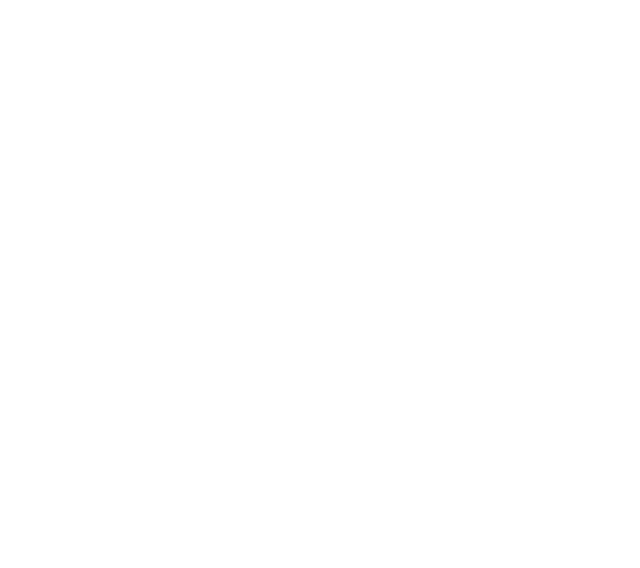
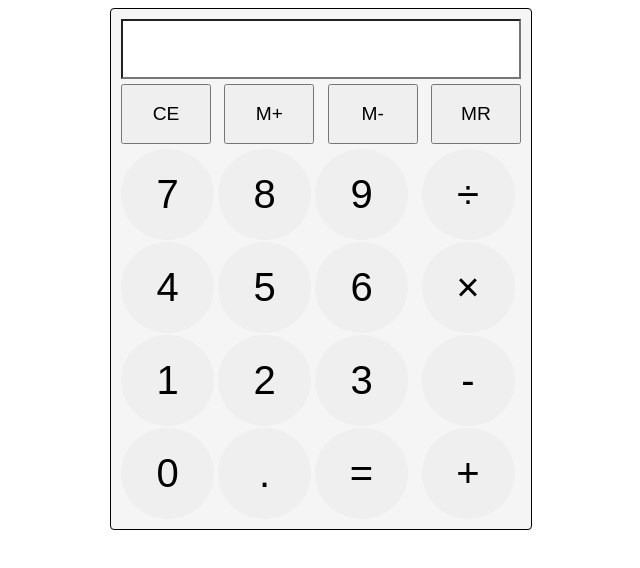
Before and after one commit to islandtechie/calculator, a plain HTML site: page index.html in a window 1280 px wide. Shown: the whole page, without its empty margins (319-959 px from the left). Drawn offline with Linux system fonts and the light colour scheme.

Commit message:
Completed UI

```diff
--- a/index.html
+++ b/index.html
@@ -1,13 +1,45 @@
 <!DOCTYPE html>
-<html>
+<html lang="en">
     <head>
         <title>Calculator App</title>
         <meta charset="UTF-8">
         <meta name="description" content="My First Calculator App">
 
         <meta name="viewport" content="width=device-width, initial-scale=1.0">
+
+        <link rel="stylesheet" href="styles.css">
     </head>
     <body>
-
+        <div class="calculator">
+            <input type="text" id="display">
+            <div class="function-buttons">
+                <button type="button" id="clear">CE</button>
+                <button type="button" id="save">M+</button>
+                <button type="button" id="clear">M-</button>
+                <button type="button" id="recall">MR</button>
+            </div>
+            <div class="calculator-body">
+                <div class="numpad">
+                    <button type="button" id="seven">7</button>
+                    <button type="button" id="eight">8</button>
+                    <button type="button" id="nine">9</button>
+                    <button type="button" id="four">4</button>
+                    <button type="button" id="five">5</button>
+                    <button type="button" id="six">6</button>
+                    <button type="button" id="one">1</button>
+                    <button type="button" id="two">2</button>
+                    <button type="button" id="three">3</button>
+                    <button type="button" id="zero">0</button>
+                    <button type="button" id="decimal">.</button>
+                    <button type="button" id="equal">=</button>
+                </div>
+                <div class="operators">
+                    <button type="button" id="divide">&#247;</button>
+                    <button type="button" id="multiply">&#215;</button>
+                    <button type="button" id="subtract">-</button>
+                    <button type="button" id="add">+</button>
+                </div>
+            </div>
+        </div>
     </body>
 </html>
--- /dev/null
+++ b/styles.css
@@ -0,0 +1,50 @@
+.calculator {
+    background-color: whitesmoke;
+    border: 1px solid black;
+    border-radius: 4px;
+    margin: 0 auto;
+    padding: 10px;
+    width: 400px;
+    height: 500px;
+}
+
+.calculator > #display {
+    box-sizing: border-box;
+    height: 60px;
+    width: 100%;
+    margin-bottom: 5px;
+    padding-left: 3px;
+    padding-right: 3px;
+    text-align: right;
+    font: bold;
+    font-size: 2em;
+    background-color: #fff;
+}
+
+.calculator > .function-buttons {
+    display: flex;
+    justify-content: space-between;
+    margin-bottom: 5px;
+}
+
+.calculator > .function-buttons > button {
+    width: 90px;
+    height: 60px;
+    font-size: 1.2em;
+}
+.calculator-body {
+    display: flex;
+}
+
+.calculator-body button {
+    border-radius: 50%;
+    border: none;
+    margin-bottom: 2px;
+    width: 93px;
+    height: 91px;
+    font-size: 2.5em;
+}
+
+.calculator-body button:active {
+    background-color: lightslategray;
+}
```
